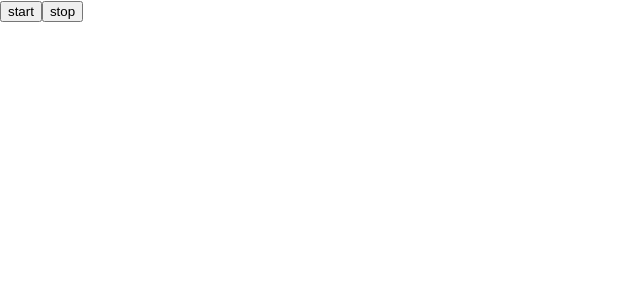
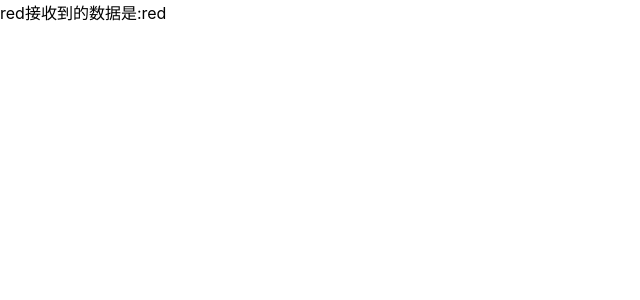
Before and after one commit to snakepoongmail/react-app, a React (Create React App) app: page / in a window 1280 px wide. Shown: the top 300 px of the page, without its empty margins (0-640 px from the left). Built offline with nearby package versions, Linux system fonts and the light colour scheme.

Commit message:
useContext example

```diff
--- a/src/components/UseContext/Child.jsx
+++ b/src/components/UseContext/Child.jsx
@@ -1,10 +1,14 @@
-import React from 'react';
-import {ContextConsumer} from '../../createContext'
+import React,{useContext} from 'react';
+import {ContextConsumer, Context} from '../../createContext'
 
 
 const Child = ()=>{
-
+    const context = useContext(Context);
     return (
+        <div>
+            <span>
+                {context.color}
+            </span>
              <ContextConsumer>
                  {
                      data =>
@@ -13,6 +17,10 @@ const Child = ()=>{
                      </span>
                  }
              </ContextConsumer>
+        </div>
+
+
+
     );
 }
 
--- a/src/createContext.js
+++ b/src/createContext.js
@@ -1,9 +1,10 @@
 import React from "react";
 
-export let ContextProvider, ContextConsumer;
+export let ContextProvider, ContextConsumer, Context;
 
 export const createContext = () => {
-    const {Provider, Consumer} = React.createContext();
+    Context = React.createContext();
+    const {Provider, Consumer} = Context;
     ContextProvider = Provider;
     ContextConsumer = Consumer;
 }
--- a/src/index.js
+++ b/src/index.js
@@ -1,13 +1,13 @@
 import React from 'react';
 import ReactDOM from 'react-dom';
 import './index.css';
-import App from './components/MemoryLeak/Closure';
+// import App from './components/MemoryLeak/Closure';
 // import App from './components/CancelFetch';
 // import App from './components/Redux'
 // import App from './App';
 // import App from './components/landing';
 // import App from './components/setState/setState'
-// import App from './components/UseContext/UseContext'
+import App from './components/UseContext/UseContext'
 // import App from './components/lazyLoading/lazyLoading'
 // import reportWebVitals from './reportWebVitals';
 // import App from './components/momentTest'
```
Lines whose indentation alone changed are shown as unchanged.
